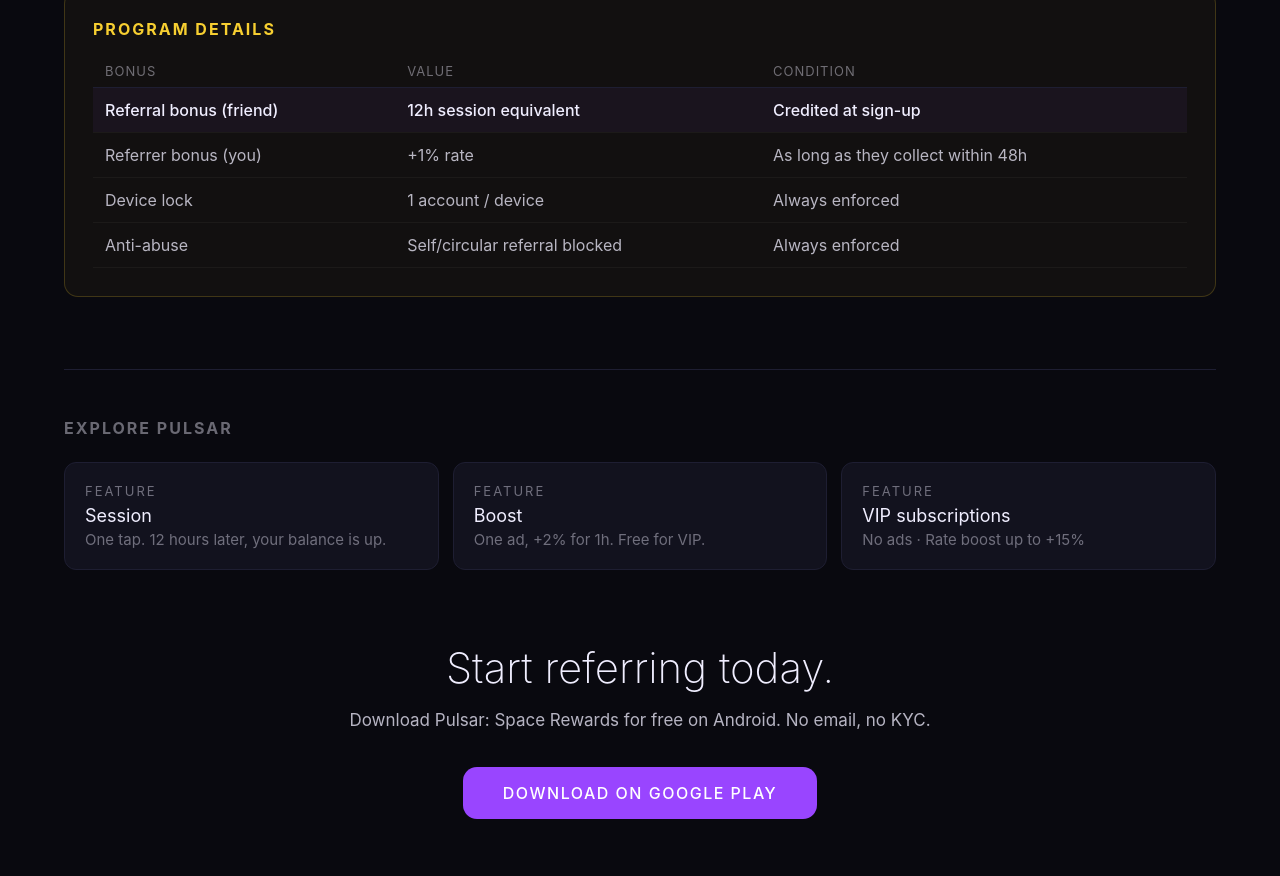
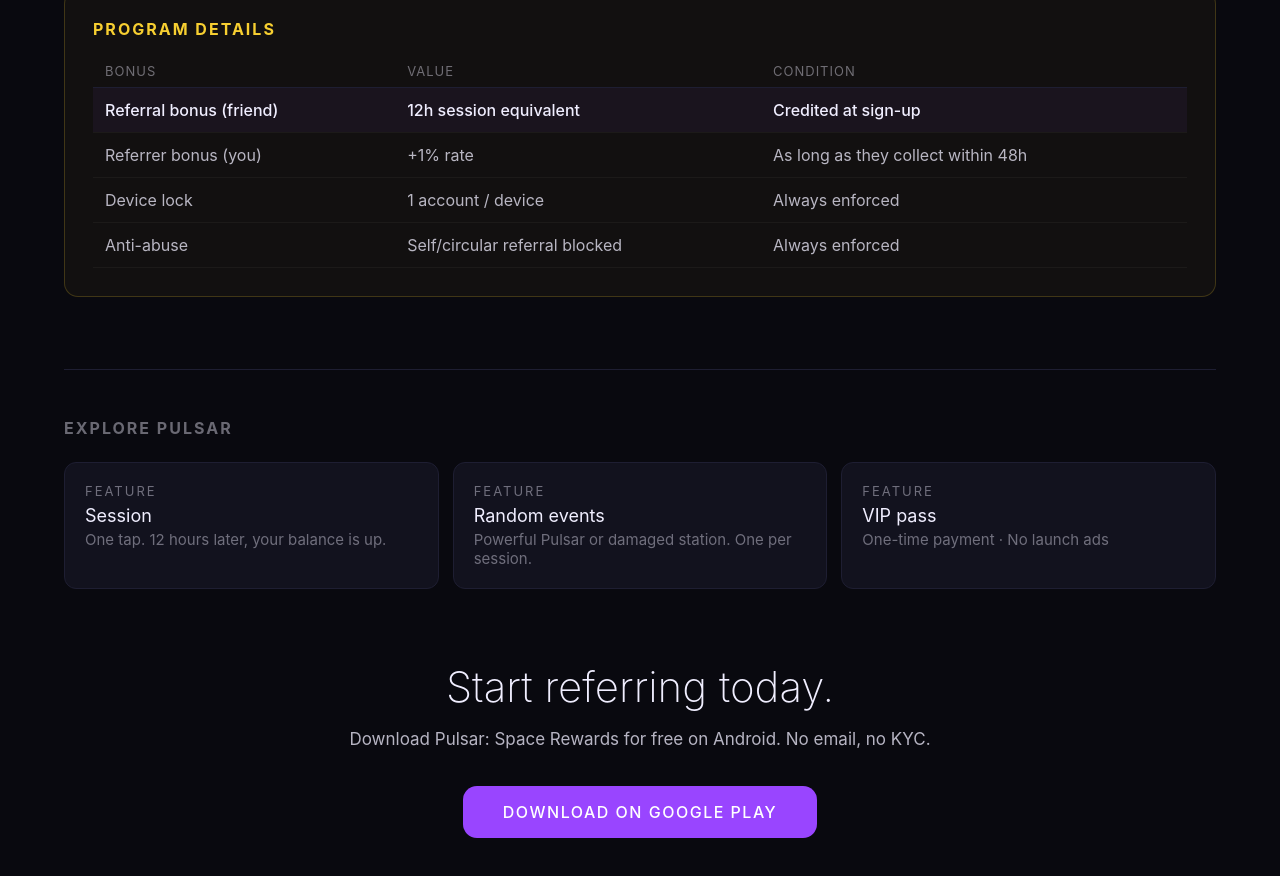
Before and after one commit to l3akr/pulsar-app, a plain HTML site: page features/referral/index.html in a window 1280 px wide. Shown: the part 1975-2851 px from the top of the page. Drawn offline with Linux system fonts and the light colour scheme.

Commit message:
Add files via upload

```diff
--- a/features/referral/index.html
+++ b/features/referral/index.html
@@ -280,7 +280,7 @@
                 <div class="reward-info">
                   <h3 id="reward-title">Tied to their activity</h3>
                   <p id="reward-desc">Your +1% keeps flowing only while your friend keeps collecting at least once every 48h — no activity, no bonus.</p>
-                  <div class="reward-formula">Earned = Base × (1 + Referral + VIP + Boost) × Hours</div>
+                  <div class="reward-formula">Earned = Base × (1 + Referral ± Event) × Hours</div>
                 </div>
               </div>
             </div>
@@ -292,7 +292,7 @@
               <ul class="tip-list">
                 <li id="tip1">Check the Referral tab in your Station to see at a glance which friends are currently active.</li>
                 <li id="tip2">Nudge inactive friends — your +1% pauses the moment they go 48h without a collection.</li>
-                <li id="tip3">Combine with VIP and Boost for the highest possible rate multiplier.</li>
+                <li id="tip3">Combine with a powerful Pulsar event for the highest possible rate multiplier.</li>
                 <li id="tip4">Your total referral bonus updates in real time — it drops if a friend goes quiet, and climbs when they're back.</li>
               </ul>
             </div>
@@ -330,13 +330,13 @@
       </a>
       <a href="/features/boost/" class="link-card">
         <div class="link-card-label" id="link2-label">Feature</div>
-        <div class="link-card-title" id="link2-title">Boost</div>
-        <div class="link-card-desc" id="link2-desc">One ad, +2% for 1h. Free for VIP.</div>
+        <div class="link-card-title" id="link2-title">Random events</div>
+        <div class="link-card-desc" id="link2-desc">Powerful Pulsar or damaged station. One per session.</div>
       </a>
       <a href="/features/vip/" class="link-card">
         <div class="link-card-label" id="link3-label">Feature</div>
-        <div class="link-card-title" id="link3-title">VIP subscriptions</div>
-        <div class="link-card-desc" id="link3-desc">No ads · Rate boost up to +15%</div>
+        <div class="link-card-title" id="link3-title">VIP pass</div>
+        <div class="link-card-desc" id="link3-desc">One-time payment · No launch ads</div>
       </a>
     </div>
   </div>
@@ -420,7 +420,7 @@ const T = {
   tipsTitle: FR ? "Astuces pour faire grimper ton taux" : "Tips to grow your rate",
   tip1: FR ? "V\u00e9rifie l\u0027onglet Parrainage de ta Station pour voir en un coup d\u0027\u0153il quels amis sont actifs en ce moment." : "Check the Referral tab in your Station to see at a glance which friends are currently active.",
   tip2: FR ? "Relance tes filleuls inactifs \u2014 ton +1% se met en pause d\u00e8s qu\u0027ils passent 48h sans collecte." : "Nudge inactive friends \u2014 your +1% pauses the moment they go 48h without a collection.",
-  tip3: FR ? "Combine avec le VIP et le Boost pour le multiplicateur de taux le plus \u00e9lev\u00e9 possible." : "Combine with VIP and Boost for the highest possible rate multiplier.",
+  tip3: FR ? "Profite d\u0027un Pulsar puissant pour le multiplicateur de taux le plus \u00e9lev\u00e9 possible." : "Combine with a powerful Pulsar event for the highest possible rate multiplier.",
   tip4: FR ? "Ton bonus total de parrainage se met \u00e0 jour en temps r\u00e9el \u2014 il baisse si un ami devient inactif, et remonte quand il revient." : "Your total referral bonus updates in real time \u2014 it drops if a friend goes quiet, and climbs when they're back.",
   rmLabel: FR ? "En un coup d\u0027\u0153il" : "At a glance",
   moreTitle: FR ? "Le programme de parrainage en un tableau" : "The referral program in one table",
@@ -446,11 +446,11 @@ const T = {
   link1Title: FR ? "Collecte" : "Session",
   link1Desc: FR ? "Un tap suffit. 12h plus tard, ton solde a grimp\u00e9." : "One tap. 12 hours later, your balance is up.",
   link2Label: FR ? "Fonctionnalit\u00e9" : "Feature",
-  link2Title: "Boost",
-  link2Desc: FR ? "Une pub, +2% pendant 1h. Gratuit en VIP." : "One ad, +2% for 1h. Free for VIP.",
+  link2Title: FR ? "\u00c9v\u00e9nements al\u00e9atoires" : "Random events",
+  link2Desc: FR ? "Pulsar puissant ou station endommag\u00e9e. Un par session." : "Powerful Pulsar or damaged station. One per session.",
   link3Label: FR ? "Fonctionnalit\u00e9" : "Feature",
-  link3Title: FR ? "Abonnements VIP" : "VIP subscriptions",
-  link3Desc: FR ? "Sans pub \u00b7 Boost jusqu\u0027\u00e0 +15%" : "No ads · Rate boost up to +15%",
+  link3Title: FR ? "Pass VIP" : "VIP pass",
+  link3Desc: FR ? "Paiement unique \u00b7 Sans pub au lancement" : "One-time payment \u00b7 No launch ads",
   ctaTitle: FR ? "Commence \u00e0 parrainer aujourd\u0027hui." : "Start referring today.",
   ctaDesc: FR ? "T\u00e9l\u00e9charge Pulsar: Space Rewards gratuitement sur Android. Sans email, sans KYC." : "Download Pulsar: Space Rewards for free on Android. No email, no KYC.",
   ctaBtn: FR ? "T\u00e9l\u00e9charger sur Google Play" : "Download on Google Play",
```
